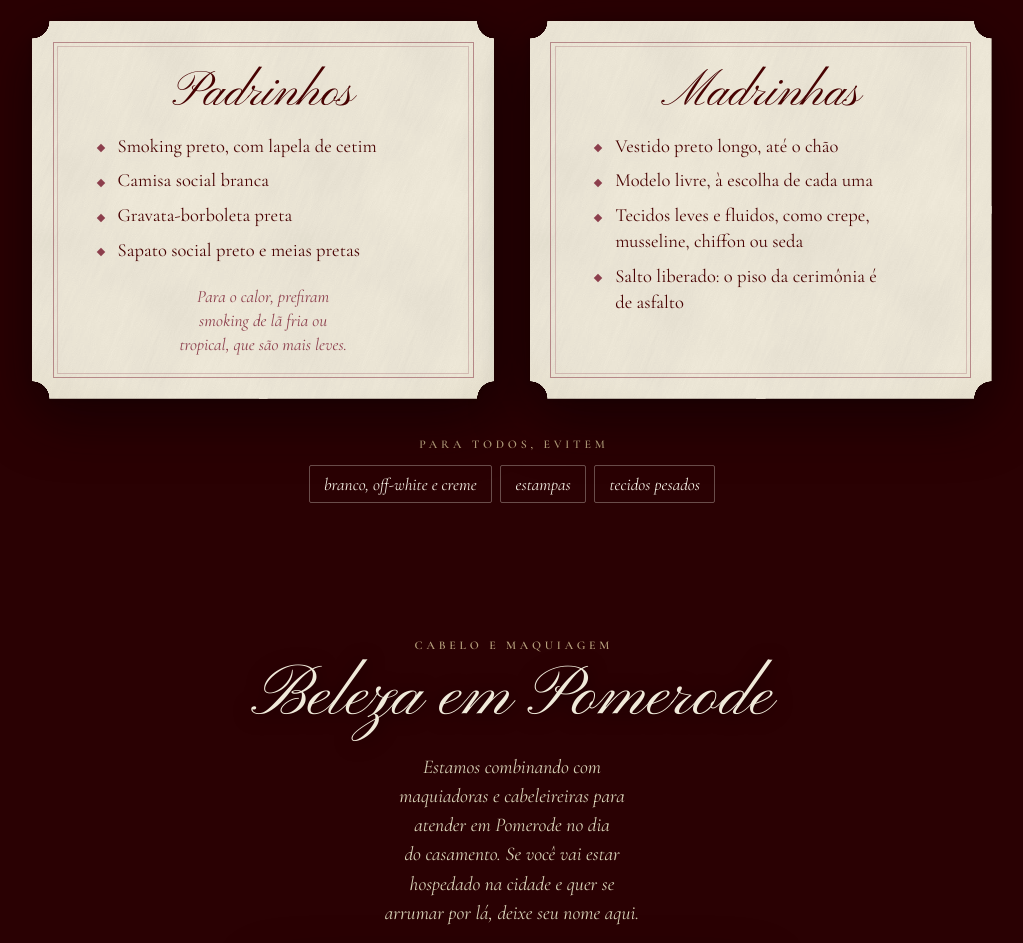
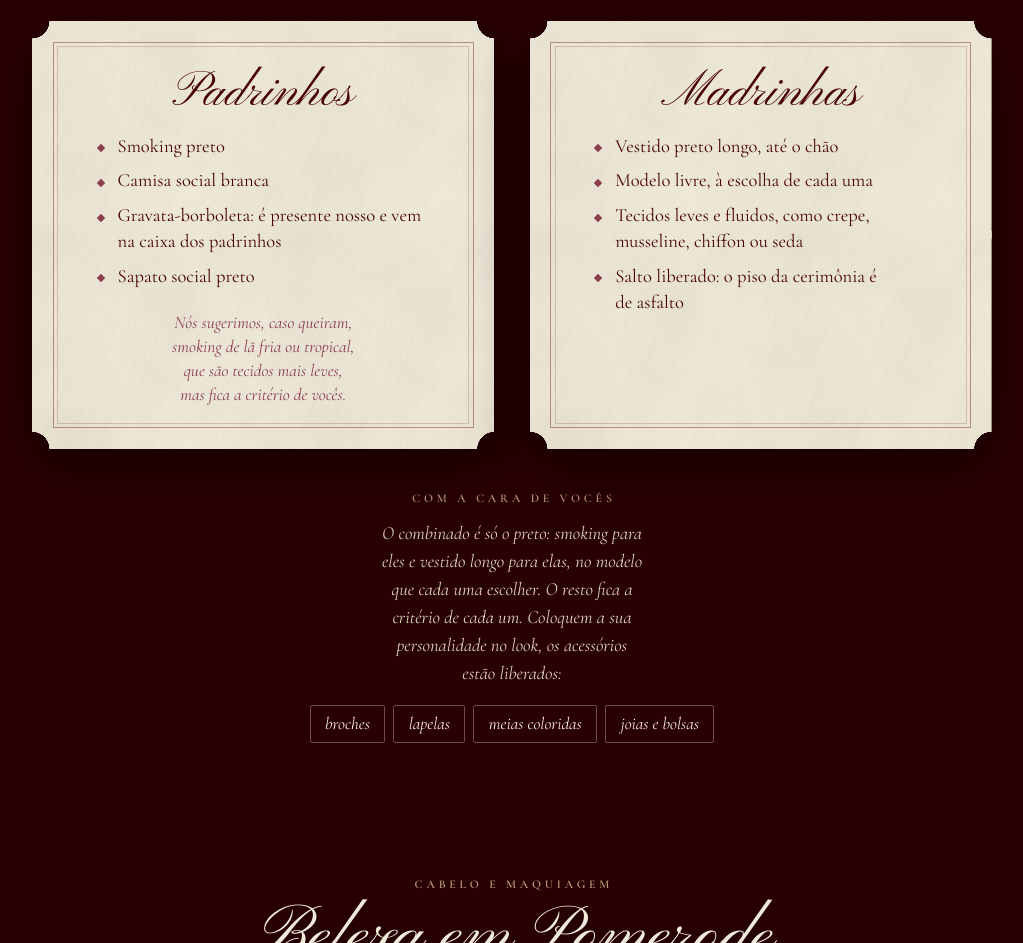
Before and after one commit to lucasrsmifsc-ux/amanda-e-lucas, a plain HTML site: page padrinhos/index.html in a window 1280 px wide. Shown: the part 2760-3703 px from the top of the page, without its empty margins (128-1151 px from the left). Drawn offline with nearby package versions, Linux system fonts and the light colour scheme.

Commit message:
Manual dos padrinhos: traje com mais liberdade (sem lapela e meia obrigatórias, gravata na caixa, acessórios liberados)
Co-Authored-By: Claude Opus 5.5 <noreply@anthropic.com>

```diff
--- a/padrinhos/index.html
+++ b/padrinhos/index.html
@@ -214,9 +214,10 @@
     transform: rotate(45deg); background: var(--vinho);
   }
   .dica { max-width: 28ch; margin-top: .4rem; font: italic 400 1.08rem/1.4 var(--serif); color: var(--vinho); text-wrap: balance; }
-  .evitar { margin-top: 2.4rem; display: grid; justify-items: center; gap: .8rem; }
-  .evitar-lista { list-style: none; padding: 0; display: flex; flex-wrap: wrap; justify-content: center; gap: .5rem; }
-  .evitar-lista li {
+  .estilo { margin-top: 2.6rem; display: grid; justify-items: center; gap: .9rem; }
+  .estilo-texto { max-width: 34ch; font: italic 400 1.16rem/1.5 var(--serif); color: var(--creme); text-wrap: pretty; }
+  .estilo-lista { list-style: none; padding: 0; margin-top: .2rem; display: flex; flex-wrap: wrap; justify-content: center; gap: .5rem; }
+  .estilo-lista li {
     padding: .45rem .9rem; border: 1px solid rgba(243,238,226,.32); border-radius: 2px;
     font: italic 400 1.08rem/1.25 var(--serif); color: var(--renda);
   }
@@ -441,12 +442,12 @@
         <article class="papel cantos filetes traje" aria-labelledby="t-padrinhos">
           <h3 class="titulo-script" id="t-padrinhos">Padrinhos</h3>
           <ul class="itens">
-            <li>Smoking preto, com lapela de cetim</li>
+            <li>Smoking preto</li>
             <li>Camisa social branca</li>
-            <li>Gravata-borboleta preta</li>
-            <li>Sapato social preto e meias pretas</li>
+            <li>Gravata-borboleta: é presente nosso e vem na caixa dos padrinhos</li>
+            <li>Sapato social preto</li>
           </ul>
-          <p class="dica">Para o calor, prefiram smoking de lã fria ou tropical, que são mais leves.</p>
+          <p class="dica">Nós sugerimos, caso queiram, smoking de lã fria ou tropical, que são tecidos mais leves, mas fica a critério de vocês.</p>
         </article>
       </div>
       <div class="papel-sombra">
@@ -462,12 +463,14 @@
       </div>
     </div>
 
-    <div class="evitar">
-      <p class="olho">Para todos, evitem</p>
-      <ul class="evitar-lista">
-        <li>branco, off-white e creme</li>
-        <li>estampas</li>
-        <li>tecidos pesados</li>
+    <div class="estilo">
+      <p class="olho">Com a cara de vocês</p>
+      <p class="estilo-texto">O combinado é só o preto: smoking para eles e vestido longo para elas, no modelo que cada uma escolher. O resto fica a critério de cada um. Coloquem a sua personalidade no look, os acessórios estão liberados:</p>
+      <ul class="estilo-lista">
+        <li>broches</li>
+        <li>lapelas</li>
+        <li>meias coloridas</li>
+        <li>joias e bolsas</li>
       </ul>
     </div>
   </section>
```
